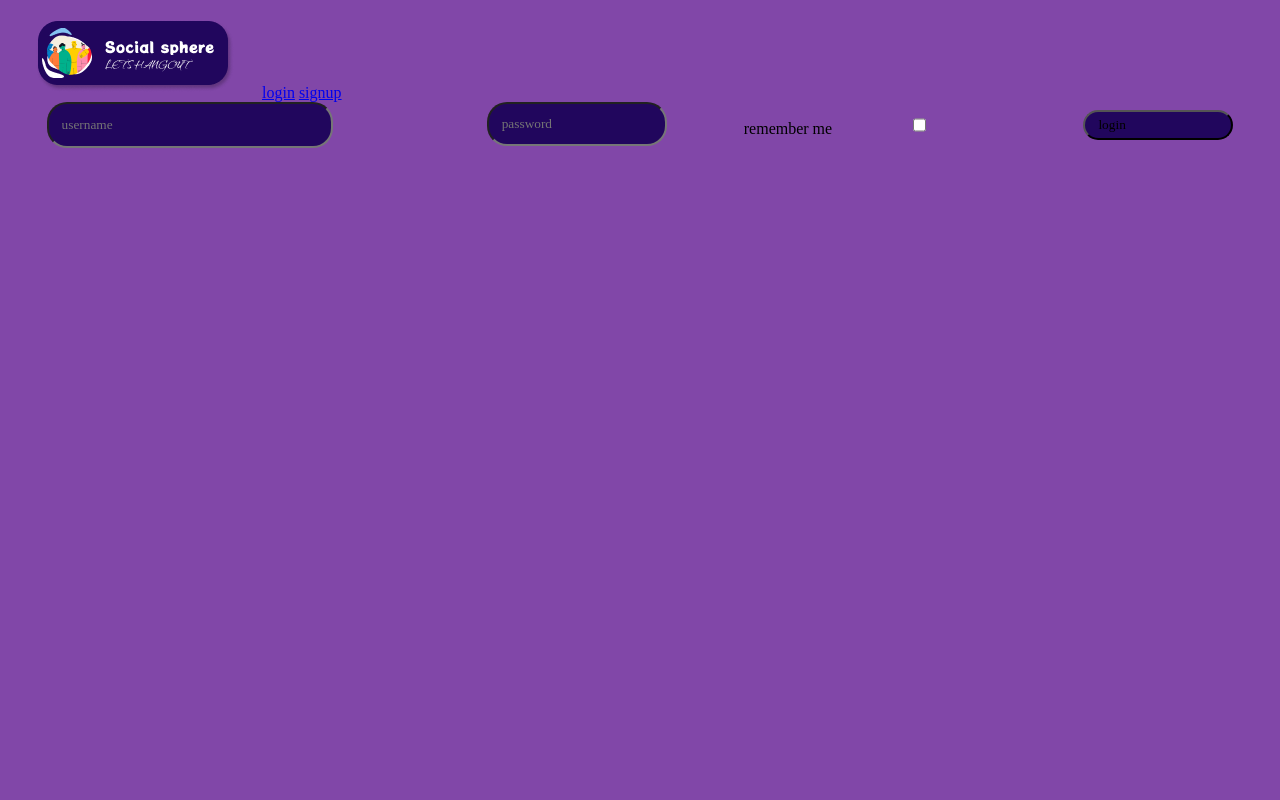
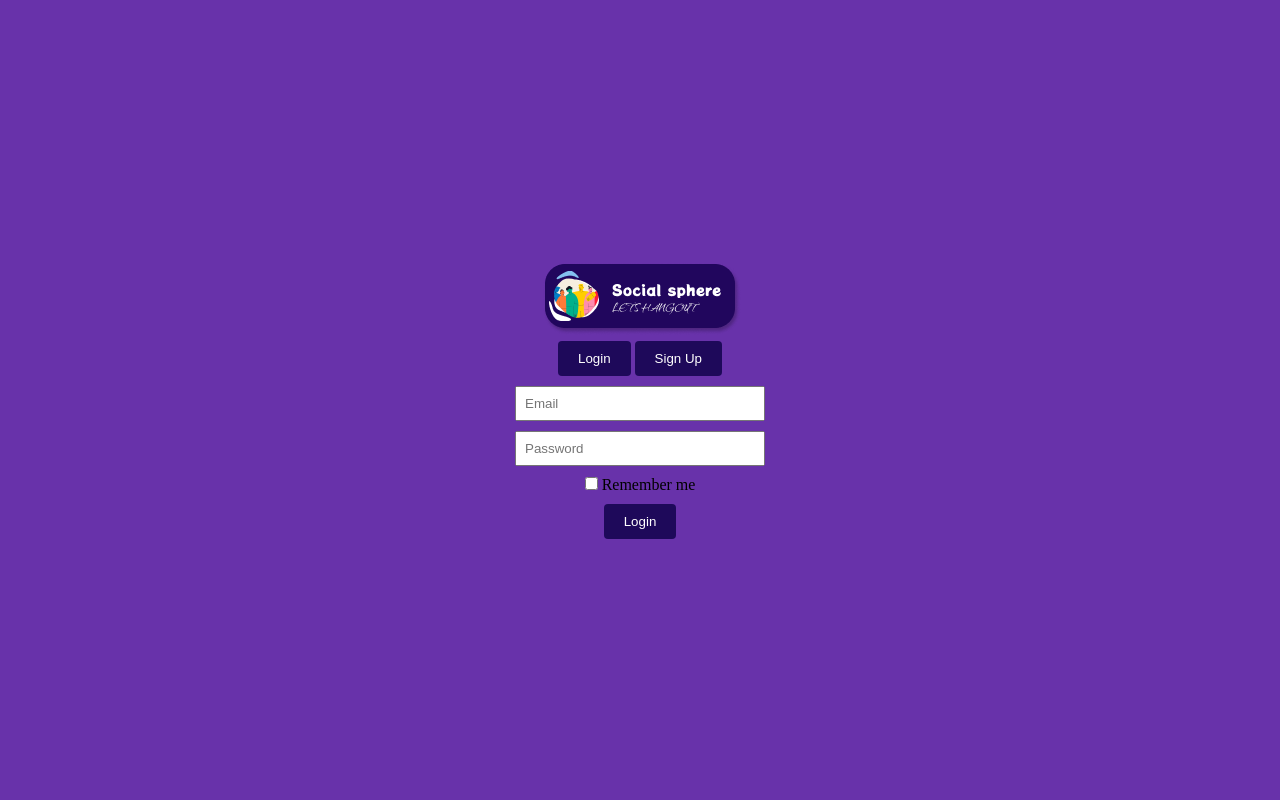
Before and after one commit to StarRainArt/Leiden-Plymouth, a Django app: page /login/ in a window 1280 px wide. Run offline with Django 5.2, Linux system fonts and the light colour scheme; style sheets or scripts are compiled from the project's sources; some libraries are stand-ins or nearby versions.

Commit message:
LOG-IN PAGE

```diff
--- a/YouthSpots/YouthSpotsBrain/static/scss/style.scss
+++ b/YouthSpots/YouthSpotsBrain/static/scss/style.scss
@@ -6,77 +6,64 @@ $Eerie-black: #222222;
 $Pure-white: #FFFFFF;
 
 body{
-    background: linear-gradient(to right, #1E095A 0%);
+    background: linear-gradient(to right, $Royal-purple 0%);
     background-color: $Royal-purple;
 
 }
 
-#login_button {
-    font-family: "Poppins";
-    width: 2;
-    height:30px;
-   display: flex;
-   padding: 5px 13px;
-   border-radius: 15pt;
-   background-color:$Royal-purple;
-}
+*{
+    margin: 0;
+    padding: 0;
+  }
 
-#sign_in_button{
-    display: flex;
-    justify-content: space-between;
-    align-items: center;
-    justify-content: space-between;
-    padding: 5px 15px;
-    border-radius: 15pt;
-    background-color: #21065D;
-    position: absolute;
-    left: 180px;
-    top: 100px;
+  body {
+  background-color: #6832AA ;
+  }
 
 
 
-
-
-
-
-}
-#login_button_2{
-    font-family: "Poppins";
-    width: 150px;
-    height:30px;
+  body {
     display: flex;
-    padding: 5px 13px;
-    border-radius: 15pt;
-    background-color: #21065D;
-    align-self: center;
-
-}
-.login_form{
-    display: flex;
-    justify-content: space-around;
+    align-items: center;
+    justify-content: center;
+    height: 100vh;
+    margin: 0;
+    background-color: #6832AA  ;
 }
 
-#password{
-
-    font-family: "Poppins";
-    width: 150px;
-    height:30px;
-    display: flex;
-    padding: 5px 13px;
-    border-radius: 15pt;
-    background-color: #21065D;
-
-
+.container {
+    text-align: center;
 }
 
-#username{
+.btn {
+    background-color: #1E095A;
+    color: #fff;
+    padding: 10px 20px;
+    border: none;
+    border-radius: 4px;
+    cursor: pointer;
+}
 
-    font-family: "Poppins";
-    width: 20vw;
-    height:4vh;
+.input-group {
+    margin: 10px 0;
+}
+
+.input-box {
+    width: 100%;
+    padding: 8px;
+    box-sizing: border-box;
+}
+
+.remember-me {
+    margin-top: 10px;
+}
+
+#logo_con {
     display: flex;
-    padding: 5px 13px;
-    border-radius: 15pt;
-    background-color: #21065D;
+    justify-content: center;
+    width: 100%;
 
+    .logoimg{
+
+    }
 }
--- a/YouthSpots/YouthSpotsBrain/templates/login.html
+++ b/YouthSpots/YouthSpotsBrain/templates/login.html
@@ -30,23 +30,27 @@
 
 
 {% block content %}
-    <img src="../static/img/logo.png">
-
-<a class="nav_buttons" href="/login">login<a/>
-<a class="nav_buttons" href="/signup">signup<a/>
-
-<form method="post" class='login_form'>
-    {% csrf_token %}
-
-    <input type="text" id="username" placeholder="username" name="username" ><br>
-    <input type="password" id="password" placeholder="password" name="password"><br>
-    remember me <input type="checkbox"><br>
-    <button type="submit" id="login_button_2">login</button>
-    {% if error %}
-        <p class="error">{{ error }}</p>
-    {% endif %}
+<div id="logo_con">
+    <img src="../static/img/logo.png" class="logoimg">
+</div>
+<div class="container">
+    <div class="btn-group">
+        <button class="btn">Login</button>
+        <button class="btn">Sign Up</button>
+    </div>
+    <div class="input-group">
+        <input type="text" class="input-box" placeholder="Email">
+    </div>
+    <div class="input-group">
+        <input type="password" class="input-box" placeholder="Password">
+    </div>
+    <div class="input-group remember-me">
+        <input type="checkbox"> Remember me
+    </div>
+    <div class="input-group">
+        <button class="btn">Login</button>
+    </div>
+</div>
 
 
-</form>
-
 {% endblock %}
```
